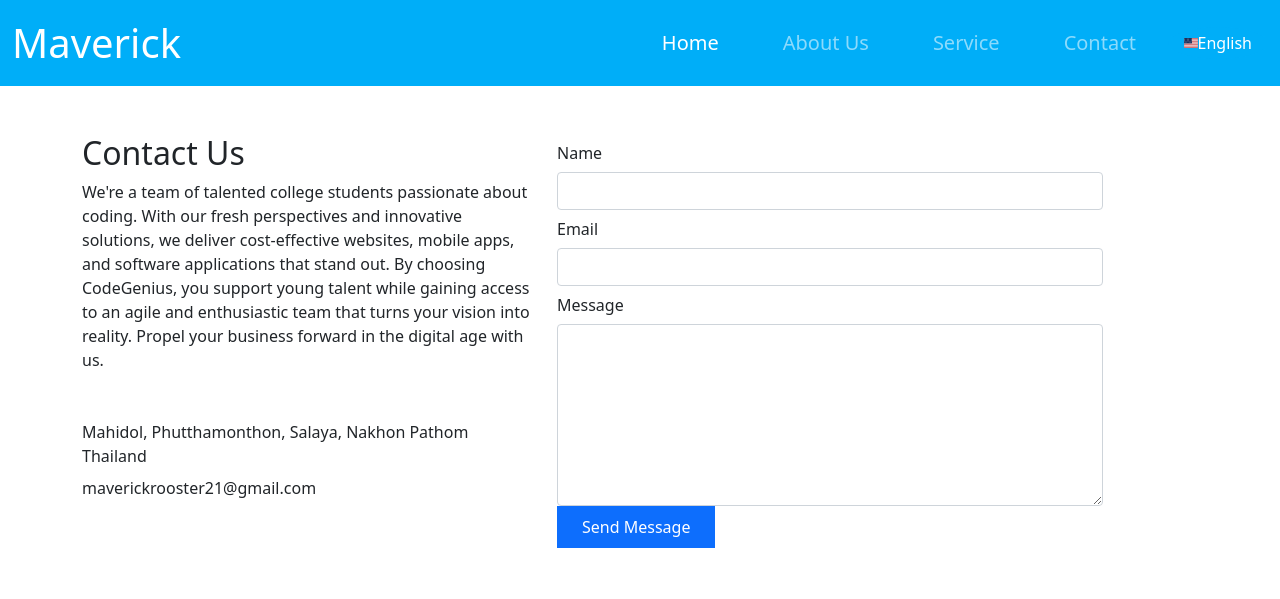
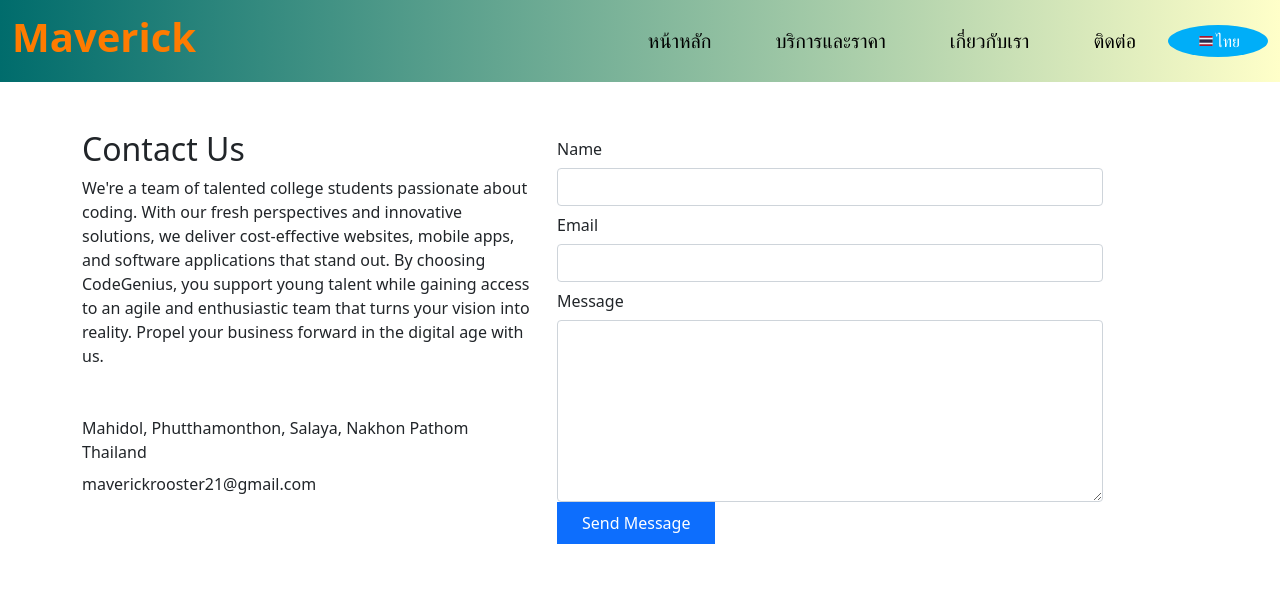
Before and after one commit to Shaunnaa/MaverickTeam-Web, a plain HTML site: page contact.html in a window 1280 px wide. Drawn offline with nearby package versions, Linux system fonts and the light colour scheme.

Commit message:
Update navbar

```diff
--- a/contact.html
+++ b/contact.html
@@ -16,11 +16,13 @@
     </head>
 
     <body>
-        <!--Navbar-->
-        <nav class="navbar navbar-expand-lg navbar-dark sticky-top">
+        <!-- Header -->
+        <header class="header sticky-top" id="myHeader">
+            <!-- Navbar -->
+            <nav class="navbar navbar-expand-lg navbar-light">
                 <div class="container-fluid">
                     <a class="navbar-brand fs-1" href="#">
-                    Maverick
+                        <h1>Maverick</h1>
                     </a>
 
                     <button class="navbar-toggler" type="button" data-bs-toggle="collapse" data-bs-target="#navbarSupportedContent" aria-controls="navbarSupportedContent" aria-expanded="false" aria-label="Toggle navigation">
@@ -30,23 +32,23 @@
                     <div class="collapse navbar-collapse" id="navbarSupportedContent">
                         <ul class="navbar-nav ms-auto">
                             <li class="nav-item mx-4">
-                            <a class="nav-link active" id="Home" aria-current="page" href="index.html">Home</a>
+                                <a class="nav-link active" style="color: rgb(0, 0, 0);" id="Home_lang" aria-current="page" href="index.html">หน้าหลัก</a>
                             </li>
                             <li class="nav-item mx-4">
-                            <a class="nav-link" id="About" href="About.html">About Us</a>
+                                <a class="nav-link" style="color: rgb(0, 0, 0);" id="Service_lang" href="service.html">บริการและราคา</a>
                             </li>
                             <li class="nav-item mx-4">
-                            <a class="nav-link" id="Service" href="service.html">Service</a>
+                                <a class="nav-link" style="color: rgb(0, 0, 0);" id="About_lang" href="About.html">เกี่ยวกับเรา</a>
                             </li>
                             <li class="nav-item mx-4">
-                            <a class="nav-link" id="Contact" href="contact.html">Contact</a>
+                                <a class="nav-link" style="color: rgb(0, 0, 0);" id="Contact_lang" href="contact.html">ติดต่อ</a>
                             </li>
                         </ul>
 
                         <div class="dropdown">
                             <button class="dropbtn" id="dropdownButton">
-                            <img src="image/us.svg" alt="thailand" width="20" height="10">
-                            English
+                                <img src="image/th.svg" alt="thailand" width="20" height="10">
+                                ไทย
                             </button>
 
                             <div class="dropdown-content">
@@ -64,7 +66,9 @@
                     </div>
                 </div>
             </nav>
-        <!--End Navbar-->
+        <!--End-Navbar-->
+        </header>
+        <!--End-Header-->
 
         <div class="container my-5">
             <div class="row">
--- a/css/About.css
+++ b/css/About.css
@@ -1,3 +1,3 @@
 .navbar {
-    background-color: #00aef8;
+  background: linear-gradient(to right, #006c6c 0%, #ffffc9 100%);
   }
--- a/css/contact.css
+++ b/css/contact.css
@@ -1,3 +1,3 @@
 .navbar {
-    background-color: #00aef8;
+  background: linear-gradient(to right, #006c6c 0%, #ffffc9 100%);
   }
--- a/css/service.css
+++ b/css/service.css
@@ -1,3 +1,3 @@
 .navbar {
-    background-color: #00aef8;
+  background: linear-gradient(to right, #006c6c 0%, #ffffc9 100%);
   }
```
Also changed, not shown: About.html (+15 -10 lines), index.html (+6 -6 lines), service.html (+14 -10 lines). Lines whose indentation alone changed are shown as unchanged.
